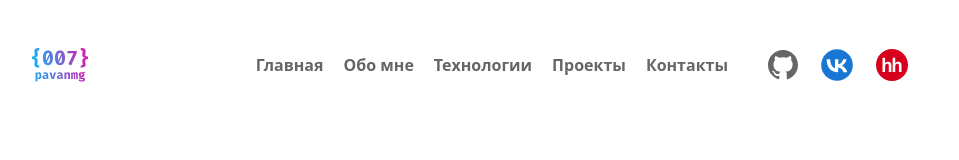
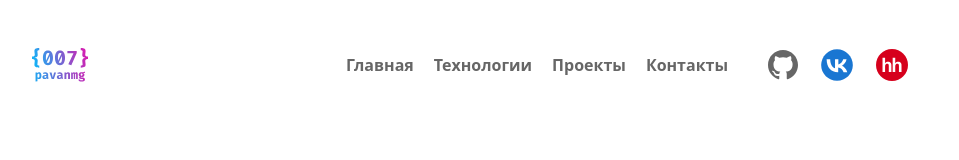
Before and after one commit to Samaelish/Pavan-MG-test-portfolio, a React (Vite) app: page / in a window 1280 px wide. Shown: the top 160 px of the page, without its empty margins (160-1119 px from the left). Built offline with nearby package versions, Linux system fonts and the light colour scheme.

Commit message:
links added

```diff
--- a/src/components/Header.jsx
+++ b/src/components/Header.jsx
@@ -35,27 +35,22 @@ function Header() {
       <nav className={` ${!isOpen ? 'hidden' : null} text-center md:flex justify-between`}>
         <ul className='font-semibold text-content md:flex items-center md:space-x-5 md:mr-10'>
           <li className='pb-1 md:pb-0'>
-            <a href='/' onClick={toggleClass}>
+            <a href='#home' onClick={toggleClass}>
               Главная
             </a>
           </li>
           <li className='pb-1 md:pb-0'>
-            <a href='/' onClick={toggleClass}>
-              Обо мне
-            </a>
-          </li>
-          <li className='pb-1 md:pb-0'>
-            <a href='/technologies' onClick={toggleClass}>
+            <a href='#techstack' onClick={toggleClass}>
               Технологии
             </a>
           </li>
           <li className='pb-1 md:pb-0'>
-            <a href='/projects' onClick={toggleClass}>
+            <a href='#projects' onClick={toggleClass}>
               Проекты
             </a>
           </li>
           <li>
-            <a href='/contact' onClick={toggleClass}>
+            <a href='#contact' onClick={toggleClass}>
               Контакты
             </a>
           </li>
```
